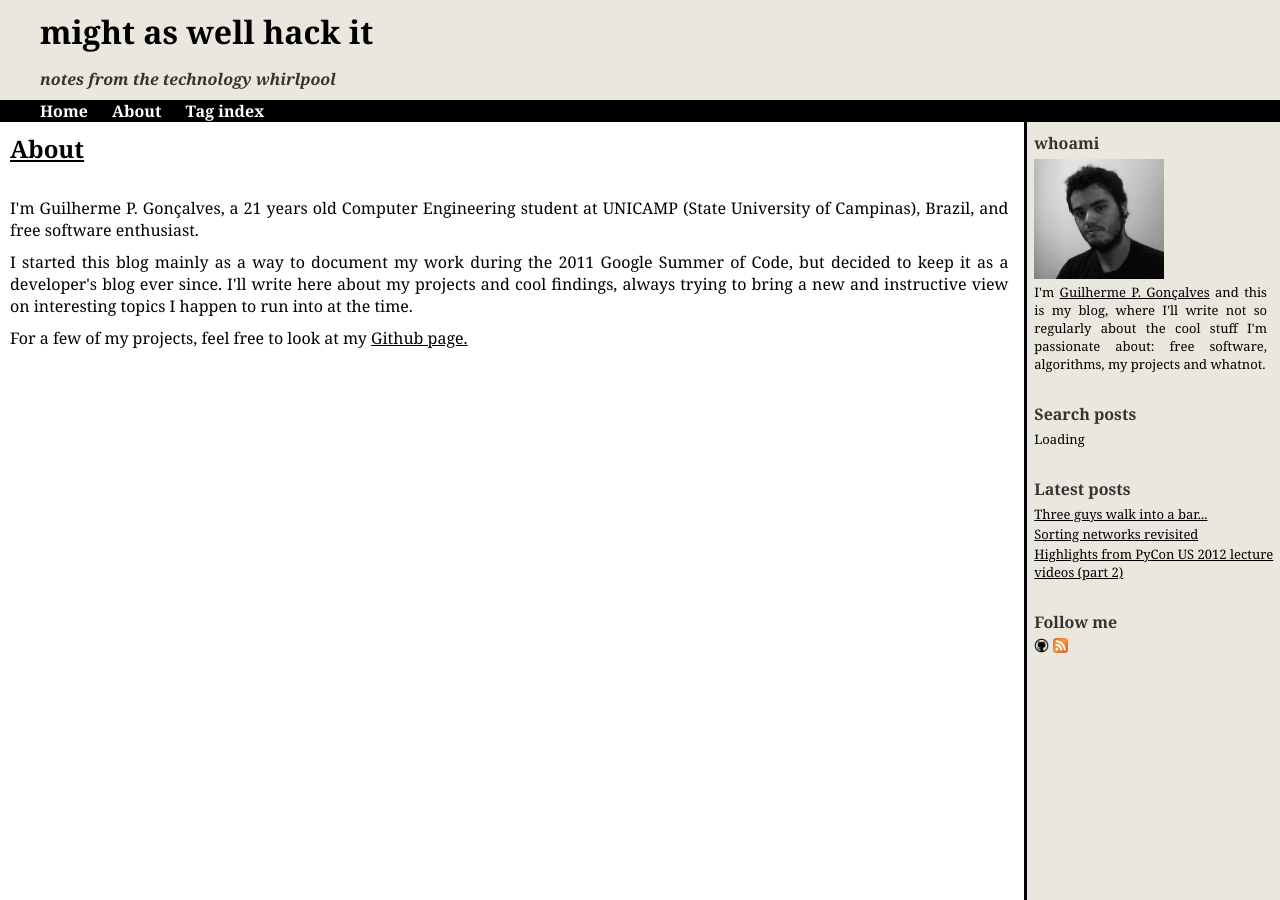
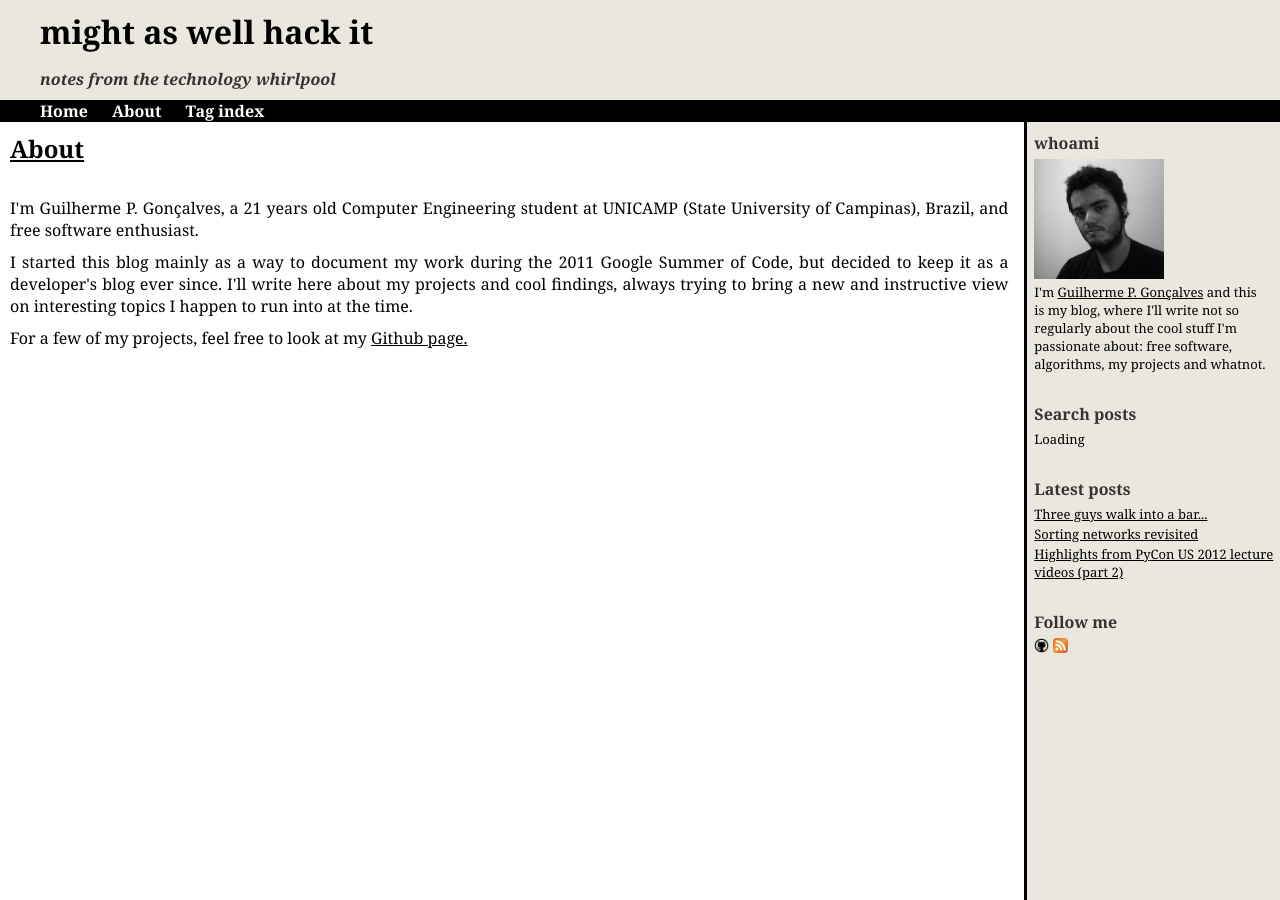
Before and after one commit to eggpi/eggpi.github.com, a Jekyll site: the page built from about.html, in a window 1280 px wide. Built offline with Jekyll 4.4.1, drawn with Linux system fonts in a browser that asks for light colours; nearby versions of some CDN libraries; comment, search, counter and statistics services are not loaded.

Commit message:
Avoid excessive word spacing in sidebar paragraphs.

```diff
--- a/css/default.css
+++ b/css/default.css
@@ -87,7 +87,8 @@ p {
 }
 
 #sidebar p {
-    padding-right: 1em;
+    text-align: left;
+    padding-right: 10px;
 }
 
 #sidebar ol li {
```
